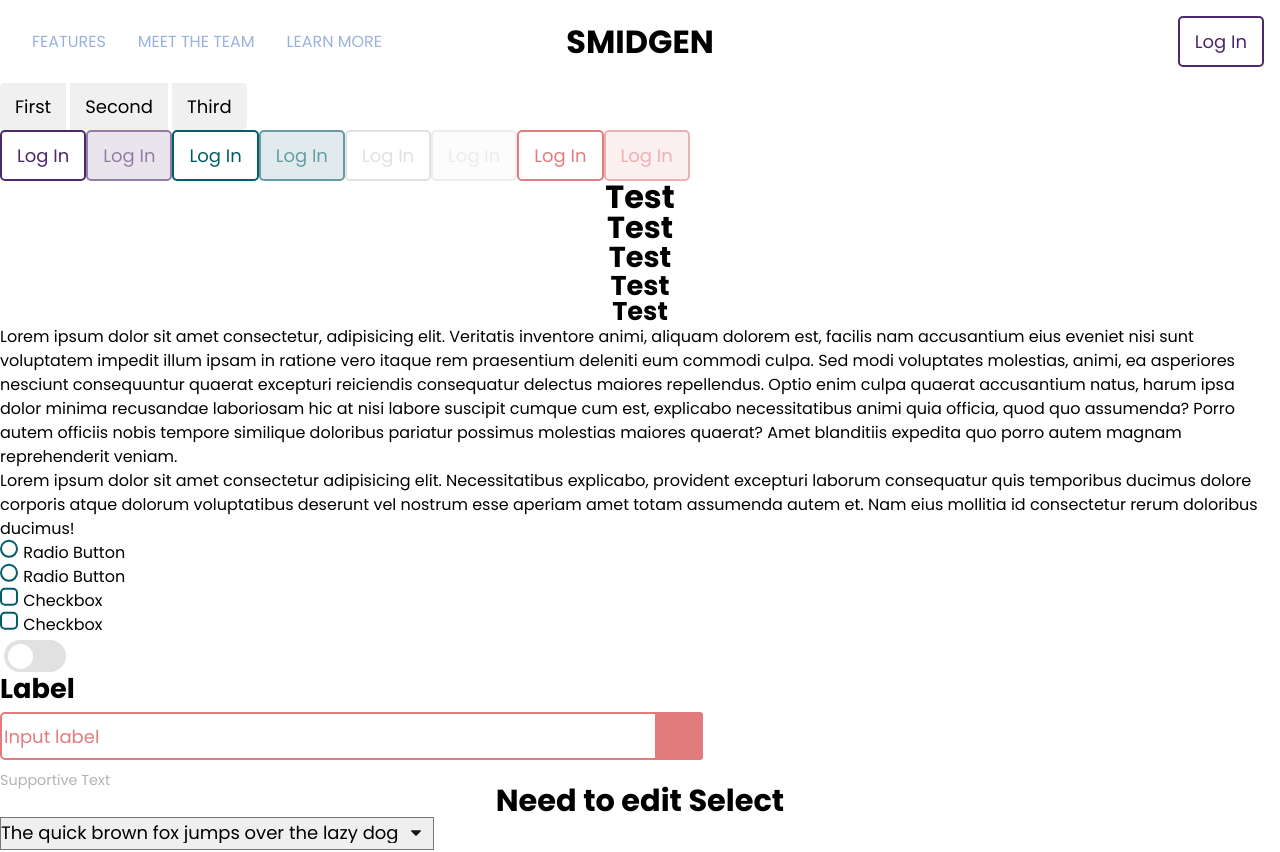
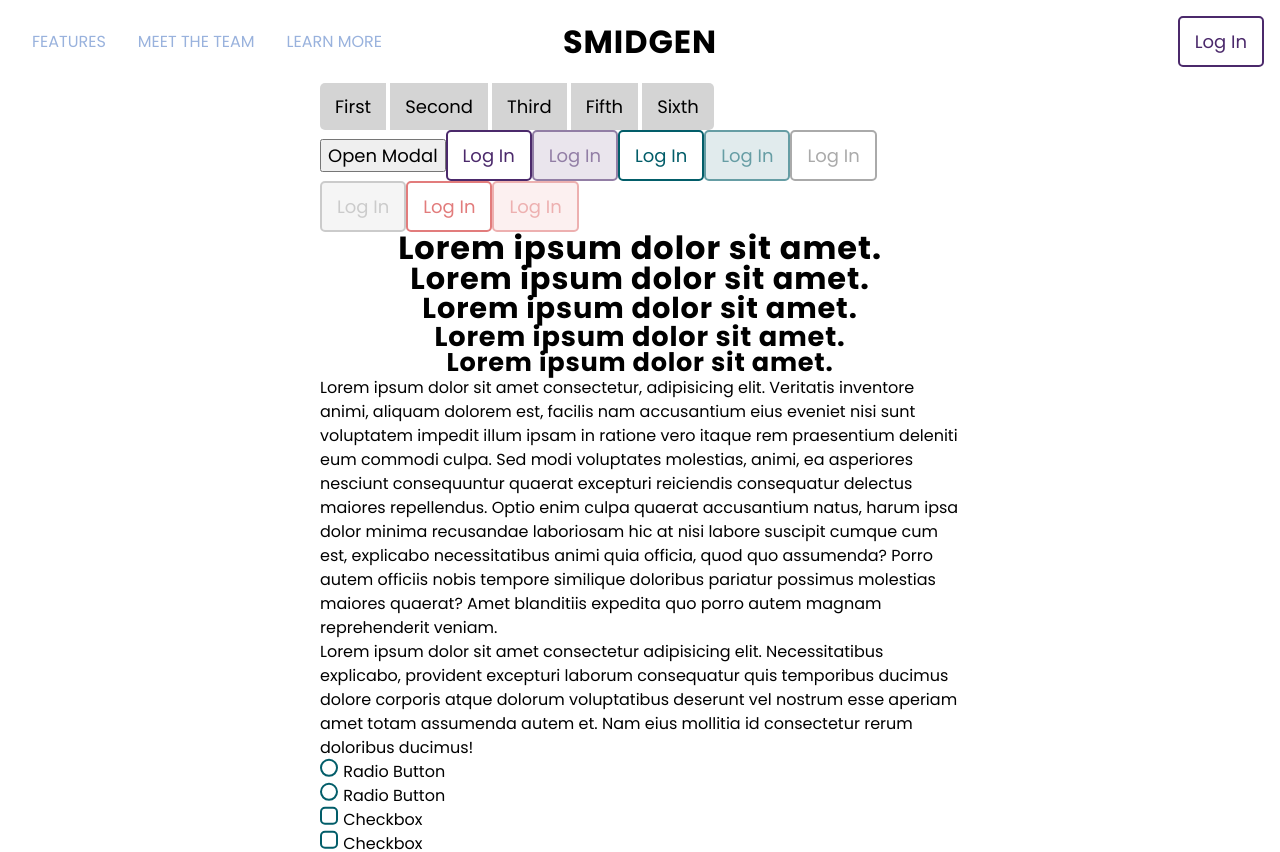
Before and after one commit to Smidgen-Inventory-Management/Landing, a React (Vite) app: page / in a window 1280 px wide. Shown: the top 852 px of the page. Built offline with nearby package versions, Linux system fonts and the light colour scheme; the HTML template or start-up script is replaced by a standard one.

Commit message:
Added modal

```diff
--- a/src/App.tsx
+++ b/src/App.tsx
@@ -1,19 +1,25 @@
-import Navbar from "./components/navbar"
+import { useState } from 'react'
+import Navbar from "./components/Navbar"
 import ButtonGroup from "./components/ButtonGroup"
 import TextInput from "./components/TextInput"
+import Modal from "./components/Modal"
 import "./css/reset.css"
 import "./css/global.css"
 import "./css/components.css"
 
 function App() {
-
-
+  const [modalOpened, setModalOpened] = useState(false);
+  const toggleModal = () => {
+    setModalOpened(!modalOpened);
+  };
   return (
+    <body>
       <div className="page-content">
         <Navbar />
+        <div className="content">
           <ButtonGroup />
-      <div className="content">
-
+          <button onClick={toggleModal}>Open Modal</button>
+          <Modal state={modalOpened} setState={setModalOpened} />
           <button className="button-primary" disabled={false} >Log In</button>
           <button className="button-primary" disabled={true} >Log In</button>
           <button className="button-tertiary" disabled={false} >Log In</button>
@@ -21,11 +27,12 @@ function App() {
           <button className="button-info" disabled={false} >Log In</button>
           <button className="button-info" disabled={true} >Log In</button>
           <button className="button-destructive" disabled={false} >Log In</button>
-        <button className="button-destructive" disabled={true} >Log In</button><h1>Test</h1>
-        <h2>Test</h2>
-        <h3>Test</h3>
-        <h4>Test</h4>
-        <h5>Test</h5>
+          <button className="button-destructive" disabled={true} >Log In</button>
+          <h1>Lorem ipsum dolor sit amet.</h1>
+          <h2>Lorem ipsum dolor sit amet.</h2>
+          <h3>Lorem ipsum dolor sit amet.</h3>
+          <h4>Lorem ipsum dolor sit amet.</h4>
+          <h5>Lorem ipsum dolor sit amet.</h5>
           <p>Lorem ipsum dolor sit amet consectetur, adipisicing elit. Veritatis inventore animi, aliquam dolorem est, facilis nam accusantium eius eveniet nisi sunt voluptatem impedit illum ipsam in ratione vero itaque rem praesentium deleniti eum commodi culpa. Sed modi voluptates molestias, animi, ea asperiores nesciunt consequuntur quaerat excepturi reiciendis consequatur delectus maiores repellendus. Optio enim culpa quaerat accusantium natus, harum ipsa dolor minima recusandae laboriosam hic at nisi labore suscipit cumque cum est, explicabo necessitatibus animi quia officia, quod quo assumenda? Porro autem officiis nobis tempore similique doloribus pariatur possimus molestias maiores quaerat? Amet blanditiis expedita quo porro autem magnam reprehenderit veniam.</p>
           <p>Lorem ipsum dolor sit amet consectetur adipisicing elit. Necessitatibus explicabo, provident excepturi laborum consequatur quis temporibus ducimus dolore corporis atque dolorum voluptatibus deserunt vel nostrum esse aperiam amet totam assumenda autem et. Nam eius mollitia id consectetur rerum doloribus ducimus!</p>
 
@@ -44,10 +51,9 @@ function App() {
             <option>The quick the lazy dog</option>
             <option>The quick dog</option>
           </select>
-
-
         </div>
       </div>
+    </body>
   )
 }
 
--- a/src/components/ButtonGroup.tsx
+++ b/src/components/ButtonGroup.tsx
@@ -6,6 +6,8 @@ export default function ButtonGroup() {
       <button className="button-group-button" disabled={false} >First</button>
       <button className="button-group-button" disabled={false} >Second</button>
       <button className="button-group-button" disabled={false} >Third</button>
+      <button className="button-group-button" disabled={false} >Fifth</button>
+      <button className="button-group-button" disabled={false} >Sixth</button>
     </div>
   )
 }
--- /dev/null
+++ b/src/components/Modal.tsx
@@ -0,0 +1,33 @@
+import "../css/modal.css"
+import React from 'react';
+
+interface ModalProps {
+  state: boolean;
+  setState: (state: boolean) => void;
+}
+
+const Modal: React.FC<ModalProps> = ({ state, setState }) => {
+
+  const toggleModal = () => {
+    setState(!state);
+  };
+
+  return (
+    <div className={`modal-area ${state ? '' : 'closed'}`}>
+      <div className="modal-container">
+        <button className="modal-close-button" onClick={toggleModal}>
+          X
+        </button>
+        <h1 className="modal-header">Modal Header</h1>
+        <div className="modal-content">
+          <p className="modal-text">
+            Lorem ipsum dolor sit amet, consectetur adipisicing elit. Earum qui hic ratione adipisci molestias incidunt, sed asperiores labore ipsam minus? Vitae eos obcaecati atque perferendis provident magnam fuga corporis dolor necessitatibus quod unde repellendus quia neque quam, porro laborum? Est vel atque a architecto sint earum. Deserunt vero ratione tenetur ullam aperiam eaque cupiditate, similique cum quibusdam labore sint quasi ex voluptates, at assumenda incidunt tempore! Obcaecati facilis rerum quibusdam dignissimos aperiam quaerat asperiores veniam. Quibusdam iste eius quos alias accusamus, eum dolorem magnam minus rem excepturi beatae necessitatibus. Voluptatibus aut sint aperiam maxime perferendis ad, consequuntur nihil consequatur assumenda.
+          </p>
+        </div>
+      </div>
+      <div className="modal-background-nonvisible" onClick={toggleModal}></div>
+    </div>
+  );
+};
+
+export default Modal;
--- a/src/css/components.css
+++ b/src/css/components.css
@@ -242,7 +242,7 @@ input[type="radio"]:focus {
   transition: background-color ease 0.3s;
 }
 
-.toggle:before {
+.toggle::before {
   content: "";
   display: block;
   position: absolute;
@@ -327,7 +327,7 @@ input[type="radio"]:focus {
 .foot-loading {
   border-radius: 3px 0 0 3px;
   position: absolute;
-  margin-top: 37px;
+  margin-top: 38px;
   width: 48px;
   height: 48px;
   background-color: rgb(var(--smidgen-base-primary));
@@ -336,7 +336,7 @@ input[type="radio"]:focus {
 .foot-warning {
   border-radius: 3px 0 0 3px;
   position: absolute;
-  margin-top: 37px;
+  margin-top: 38px;
   width: 48px;
   height: 48px;
   background-color: rgb(var(--smidgen-base-warning));
@@ -345,7 +345,7 @@ input[type="radio"]:focus {
 .foot-error {
   border-radius: 3px 0 0 3px;
   position: absolute;
-  margin-top: 37px;
+  margin-top: 38px;
   width: 48px;
   height: 48px;
   background-color: rgb(var(--smidgen-base-error));
@@ -353,8 +353,8 @@ input[type="radio"]:focus {
 
 .icon-right {
   border-radius: 0 3px 3px 0;
-  max-width: 65.2ch;
-  margin-left: 65.2ch;
+  max-width: 64.2ch;
+  margin-left: 64.2ch;
 }
 
 /* select */
--- a/src/css/global.css
+++ b/src/css/global.css
@@ -8,25 +8,24 @@
   --smidgen-base-success: 143, 194, 125;
   --smidgen-base-warning: 226, 222, 124;
   --smidgen-base-error: 226, 124, 124;
-  --smidgen-base-gray: 225, 225, 225;
+  --smidgen-base-gray: 170, 170, 170;
   --smidgen-base-white: 255, 255, 255;
+  --smidgen-background-color: 255, 255, 255;
+  --smidgen-modal-background-color: 220, 220, 220;
+  --smidgen-text-color: 0, 0, 0;
   --smidgen-base-black: 0, 0, 0;
-  --smidgen-background-color: 255, 255, 255;
-  --smidgen-text-color: 0, 0, 0;
 }
 
 
 @media (prefers-color-scheme: dark) {
   :root {
     --smidgen-base-primary: 153, 178, 221;
-    --smidgen-base-secondary: 75, 41, 107;
-    --smidgen-base-tertiary: 2, 93, 105;
+    --smidgen-base-secondary: 153, 93, 206;
+    --smidgen-base-tertiary: 55, 189, 208;
     --smidgen-base-success: 143, 194, 125;
-    --smidgen-base-warning: 226, 222, 124;
-    --smidgen-base-error: 226, 124, 124;
-    --smidgen-base-gray: 225, 225, 225;
-    --smidgen-base-white: 255, 255, 255;
-    --smidgen-base-black: 0, 0, 0;
+    --smidgen-base-warning: 255, 204, 102;
+    --smidgen-base-error: 255, 102, 102;
+    --smidgen-modal-background-color: 75, 75, 75;
     --smidgen-background-color: 0, 0, 0;
     --smidgen-text-color: 255, 255, 255;
   }
@@ -66,7 +65,7 @@ h2,
 h3,
 h4,
 h5 {
-  letter-spacing: 4%;
+  letter-spacing: 0.03em;
   text-align: center;
   color: rgb(var(--smidgen-text-color));
 }
@@ -89,3 +88,16 @@ label {
 .hide {
   display: none;
 }
+
+button:not(:disabled):hover,
+input[type="checkbox"],
+input[type="radio"] {
+  cursor: pointer;
+}
+
+.content {
+  /* display: grid;
+  grid-template-columns: repeat(4, 20vmin); */
+  width: 50%;
+  margin: auto;
+}
--- /dev/null
+++ b/src/css/modal.css
@@ -0,0 +1,56 @@
+.modal-area {
+  position: fixed;
+  z-index: 999;
+  height: 100%;
+  width: 100%;
+  top: 0;
+  left: 0;
+  backdrop-filter: blur(2px);
+  transition: transform 150ms ease;
+  transform: scale(1);
+}
+
+.closed {
+  transform: scale(0);
+}
+
+.modal-container {
+  position: absolute;
+  top: 50%;
+  left: 50%;
+  width: 75%;
+  padding: 1em;
+  background-color: rgb(var(--smidgen-modal-background-color));
+  border-radius: 7px;
+  transform: translateX(-50%) translateY(-50%);
+}
+
+.modal-close-button {
+  position: absolute;
+  top: 15px;
+  right: 15px;
+  font-size: 1em;
+  font-weight: 600;
+  background-color: transparent;
+  border: none;
+  transition: color 150ms ease;
+}
+
+.modal-close-button:hover {
+  color: white;
+  cursor: pointer;
+}
+
+.modal-header {
+  padding-bottom: 0.1em;
+}
+
+.modal-background-nonvisible {
+  width: 100%;
+  height: 100%;
+  cursor: pointer;
+}
+
+.modal-content {}
+
+.modal-text {}
```
Also changed, not shown: src/components/TextInput.tsx (line endings or trailing spaces). Lines whose indentation alone changed are shown as unchanged.
